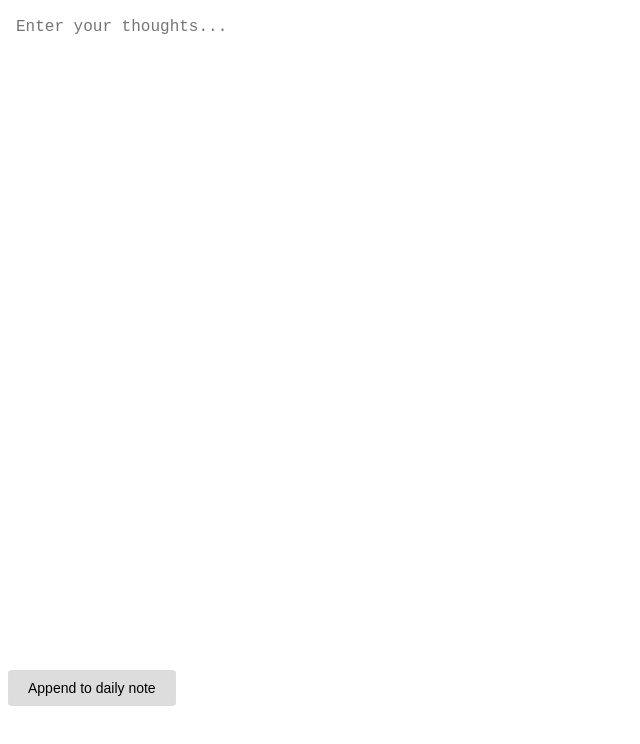
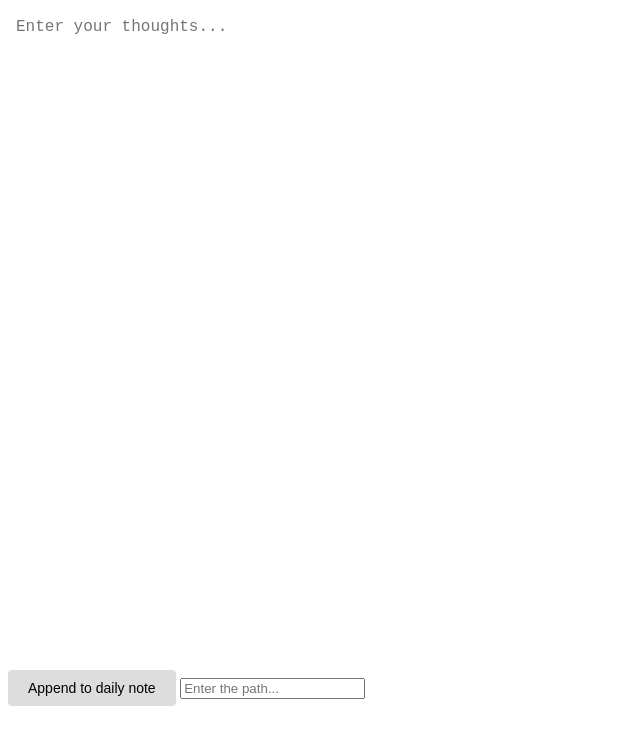
Before and after one commit to minthemiddle/Quick-Capture, a plain HTML site: page src/index.html in a window 1280 px wide. Shown: the whole page, without its empty margins (0-640 px from the left). Drawn offline with Linux system fonts and the light colour scheme.

Commit message:
Add: Input for path

```diff
--- a/src/index.html
+++ b/src/index.html
@@ -16,6 +16,7 @@
                 autofocus
             ></textarea>
             <button id="save-thought">Append to daily note</button>
+            <input id="path-input" placeholder="Enter the path..." />
             <p id="save-msg"></p>
         </form>
     </body>
```
